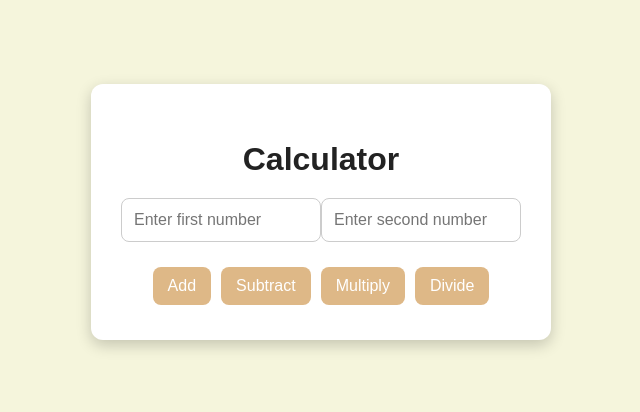
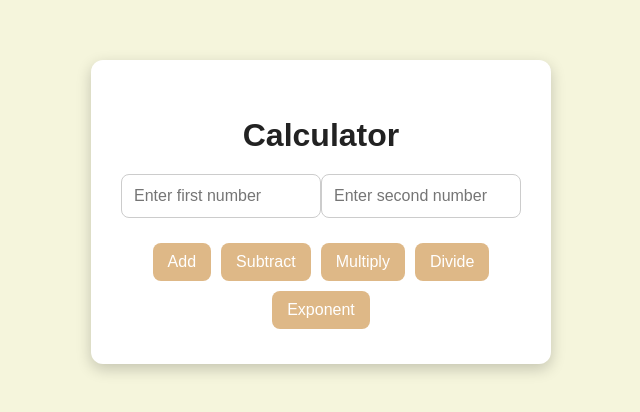
Before and after one commit to Kartikeyy-pandeyy/frontend-calculator, a React (Create React App) app: page / in a window 1280 px wide. Shown: the part 188-600 px from the top of the page, without its empty margins (319-959 px from the left). Built offline with nearby package versions, Linux system fonts and the light colour scheme.

Commit message:
Added power

```diff
--- a/src/App.js
+++ b/src/App.js
@@ -37,6 +37,7 @@ function App() {
             <button className="op-btn" onClick={() => calculate("subtract")}>Subtract</button>
             <button className="op-btn" onClick={() => calculate ("multiply")}>Multiply</button>
             <button className="op-btn" onClick={() => calculate ("divide")}>Divide</button>
+            <button className="op-btn" onClick={() => calculate ("exponent")}>Exponent</button>
 
             {result !== null && <h3 className="result-text">Result: {result}</h3>}
         </div>
```
